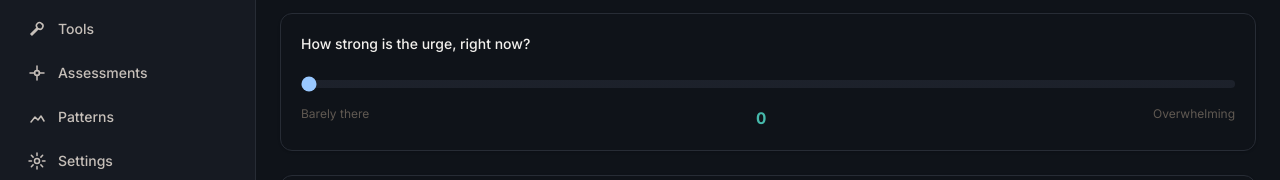
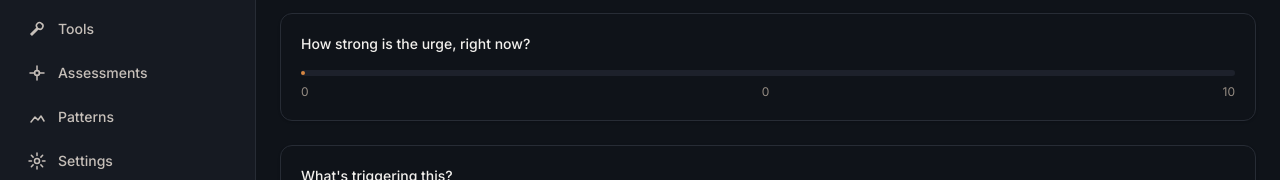
Before and after one commit to Synexiun/psy, a Next.js app in the folder apps/web-app/: page /en/check-in in a window 1280 px wide. Shown: the part 168-348 px from the top of the page. Built offline with nearby package versions, Linux system fonts and the light colour scheme; no server answers.

Commit message:
feat(web-app): wire UrgeSlider clinical primitive in Check-in screen (Task 6.2)

```diff
--- a/apps/web-app/src/app/[locale]/check-in/page.tsx
+++ b/apps/web-app/src/app/[locale]/check-in/page.tsx
@@ -3,9 +3,9 @@
 import { use, useState } from 'react';
 import { useTranslations } from 'next-intl';
 import { useAuth } from '@clerk/nextjs';
-import { formatNumberClinical } from '@disciplineos/i18n-catalog';
 import { Layout } from '@/components/Layout';
 import { Button, Card } from '@disciplineos/design-system';
+import { UrgeSlider } from '@disciplineos/design-system/clinical/UrgeSlider';
 import { submitCheckIn } from '@/lib/api';
 
 // Non-display constants (not i18n strings)
@@ -36,13 +36,6 @@ const TRIGGER_KEYS: TriggerKey[] = [
 ];
 
 type TriggerTag = TriggerKey;
-
-// Map intensity value (0-10) to a colour for the track fill
-function intensityColor(value: number): string {
-  if (value <= 3) return 'var(--color-signal-stable)';
-  if (value <= 6) return 'var(--color-accent-bronze)';
-  return 'var(--color-signal-crisis)';
-}
 
 // ---------------------------------------------------------------------------
 // Inner component (all interactivity lives here)
@@ -98,7 +91,6 @@ function CheckInInner({ locale }: { locale: string }) {
   }
 
   const charsLeft = COPY.notesMaxChars - notes.length;
-  const trackFill = (intensity / 10) * 100;
 
   return (
     <Layout locale={locale}>
@@ -124,7 +116,9 @@ function CheckInInner({ locale }: { locale: string }) {
         {submitted ? (
           /* Post-submit compassion card */
           <Card tone="calm" className="text-center py-10 space-y-4">
-            <p className="text-4xl" aria-hidden="true">{'🌊'}</p>
+            <svg width="48" height="48" viewBox="0 0 48 48" fill="none" aria-hidden="true">
+              <path d="M4 32c4-8 8-8 12 0s8 8 12 0 8-8 12 0" stroke="var(--color-signal-stable)" strokeWidth="3" strokeLinecap="round"/>
+            </svg>
             <h2 className="text-lg font-semibold text-ink-primary">{t('checkIn.compassionHeadline')}</h2>
             <p className="text-sm leading-relaxed text-ink-secondary max-w-sm mx-auto">
               {t('checkIn.compassionBody')}
@@ -159,36 +153,12 @@ function CheckInInner({ locale }: { locale: string }) {
                 <legend className="text-sm font-medium text-ink-primary">
                   {t('app.urge.intensityLabel')}
                 </legend>
-                <div className="mt-4 space-y-3">
-                  <div className="relative">
-                    <input
-                      type="range"
-                      min={0}
-                      max={10}
-                      step={1}
-                      value={intensity}
-                      onChange={(e) => setIntensity(Number(e.target.value))}
-                      aria-label={t('app.urge.intensityLabel')}
-                      aria-valuemin={0}
-                      aria-valuemax={10}
-                      aria-valuenow={intensity}
-                      className="clinical-number w-full h-2 rounded-full appearance-none cursor-pointer focus-visible:outline-none focus-visible:ring-2 focus-visible:ring-accent-bronze/30"
-                      style={{
-                        background: `linear-gradient(to right, ${intensityColor(intensity)} ${trackFill}%, var(--color-surface-tertiary) ${trackFill}%)`,
-                      }}
-                    />
-                  </div>
-                  <div className="flex justify-between text-xs text-ink-quaternary">
-                    <span>{t('app.urge.intensityScaleMin')}</span>
-                    <span
-                      className="text-base font-bold tabular-nums"
-                      style={{ color: intensityColor(intensity) }}
-                      aria-live="polite"
-                    >
-                      {formatNumberClinical(intensity)}
-                    </span>
-                    <span>{t('app.urge.intensityScaleMax')}</span>
-                  </div>
+                <div className="mt-4">
+                  <UrgeSlider
+                    value={intensity}
+                    onValueChange={setIntensity}
+                    ariaLabel={t('app.urge.intensityLabel')}
+                  />
                 </div>
               </fieldset>
             </Card>
```
Also changed, not shown: 1 other file (tests, documents, lock files or other folders).
